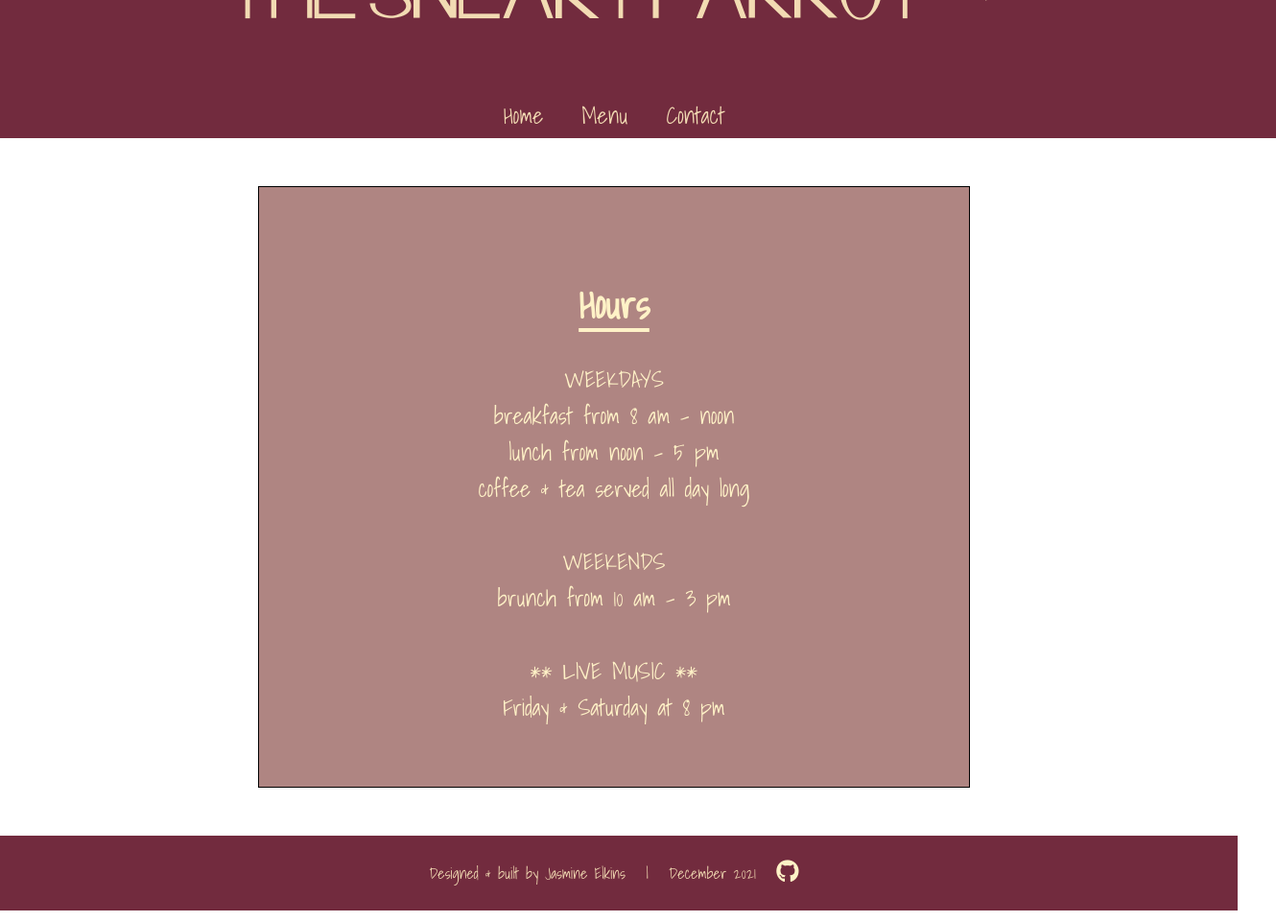
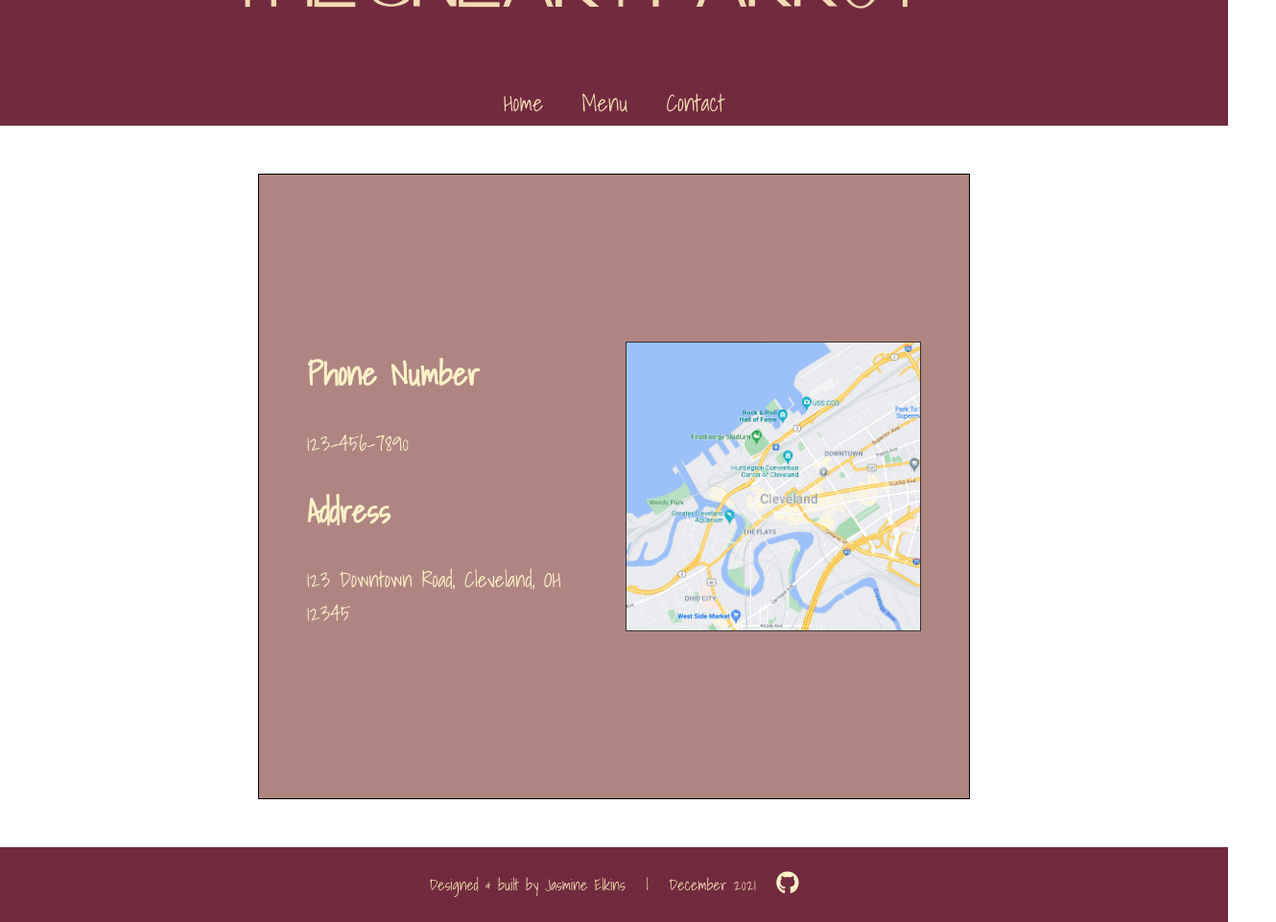
Before and after one commit to jasmineelkins/restaurant-page, a website built with webpack: page dist/index.html in a window 1280 px wide. Shown: the whole page at 96% size, 1330 px wide, since content can reach past the window. Built offline with nearby package versions, Linux system fonts and the light colour scheme; files whose address does not match are found by name.

Commit message:
Fixed scroll bar, CSS styling

```diff
--- a/src/contact.js
+++ b/src/contact.js
@@ -7,6 +7,7 @@ location.src = Location;
 function createContactContent() {
   const content = document.createElement("div");
   content.classList.add("content");
+  content.classList.add("contact");
   content.setAttribute("id", "contactContent");
 
   const innerDiv = document.createElement("div");
--- a/src/home.js
+++ b/src/home.js
@@ -2,6 +2,7 @@
 function createHomeContent() {
   const content = document.createElement("div");
   content.classList.add("content");
+  content.classList.add("home");
 
   const heading = document.createElement("h1");
   heading.classList.add("heading");
--- a/src/style.css
+++ b/src/style.css
@@ -2,6 +2,8 @@
 html,
 body {
   height: 100%;
+  margin: 0;
+  padding: 0;
 }
 
 @font-face {
@@ -26,12 +28,13 @@ body {
 header {
   background: rgb(114, 43, 62);
   width: 100%;
-  padding: 50px;
+  padding: 50px 0;
   padding-bottom: 0;
   display: flex;
   flex-direction: column;
   justify-content: flex-end;
   align-items: center;
+  margin: 0;
 }
 
 #nameDiv {
@@ -56,13 +59,8 @@ header {
   text-decoration: none;
   font-size: 24px;
   transition: 0.5s ease;
-  /* background: rgb(58, 57, 7); */
   padding: 5px 20px;
   color: rgb(242, 219, 179);
-  /* border-top-left-radius: 10px;
-  border-top-right-radius: 10px;
-  border: 1px solid black; */
-  /* margin: 10px; */
 }
 
 #navbar a:hover {
@@ -88,14 +86,9 @@ main {
   display: flex;
   justify-content: center;
   align-items: center;
-  height: 100%;
 }
 
 .content {
-  display: flex;
-  flex-direction: column;
-  justify-content: center;
-  align-items: center;
   width: 50%;
   background: rgba(147, 89, 85, 0.735);
   border: 1px solid black;
@@ -103,7 +96,15 @@ main {
   margin: 50px;
   color: rgb(255, 242, 199);
   overflow: auto;
-  height: 525px;
+  height: 550px;
+}
+
+.content.home,
+.content.contact {
+  display: flex;
+  flex-direction: column;
+  justify-content: center;
+  align-items: center;
 }
 
 .info {
@@ -125,18 +126,16 @@ main {
   margin: 0;
 }
 
+/* HOME ----------------------------------- */
+h1
+
 /* MENU ----------------------------------- */
-/* #scrollbox {
-  overflow: scroll;
-  height:
-} */
-
 .tile {
   display: flex;
   flex-direction: column;
   width: 100%;
   padding: 10px 50px;
-  /* border: 1px solid blue; */
+  border: 1px solid blue;
 }
 
 .descriptionDiv {
@@ -178,7 +177,8 @@ main {
   justify-content: center;
   align-items: center;
   position: static;
-  padding: 10px;
+  padding: 10px 0;
+  margin: 0;
   background: rgb(114, 43, 62);
   width: 100%;
 }
--- a/src/website.js
+++ b/src/website.js
@@ -6,9 +6,9 @@ const container = document.querySelector("#contentContainer");
 
 // default home page content (Home)
 export default function loadPage() {
-  const content = createHomeContent();
+  // const content = createHomeContent();
   // const content = createMenuContent();
-  // const content = createContactContent();
+  const content = createContactContent();
 
   container.appendChild(content);
 }
```
Also changed, not shown: README.md, dist/main.js.
